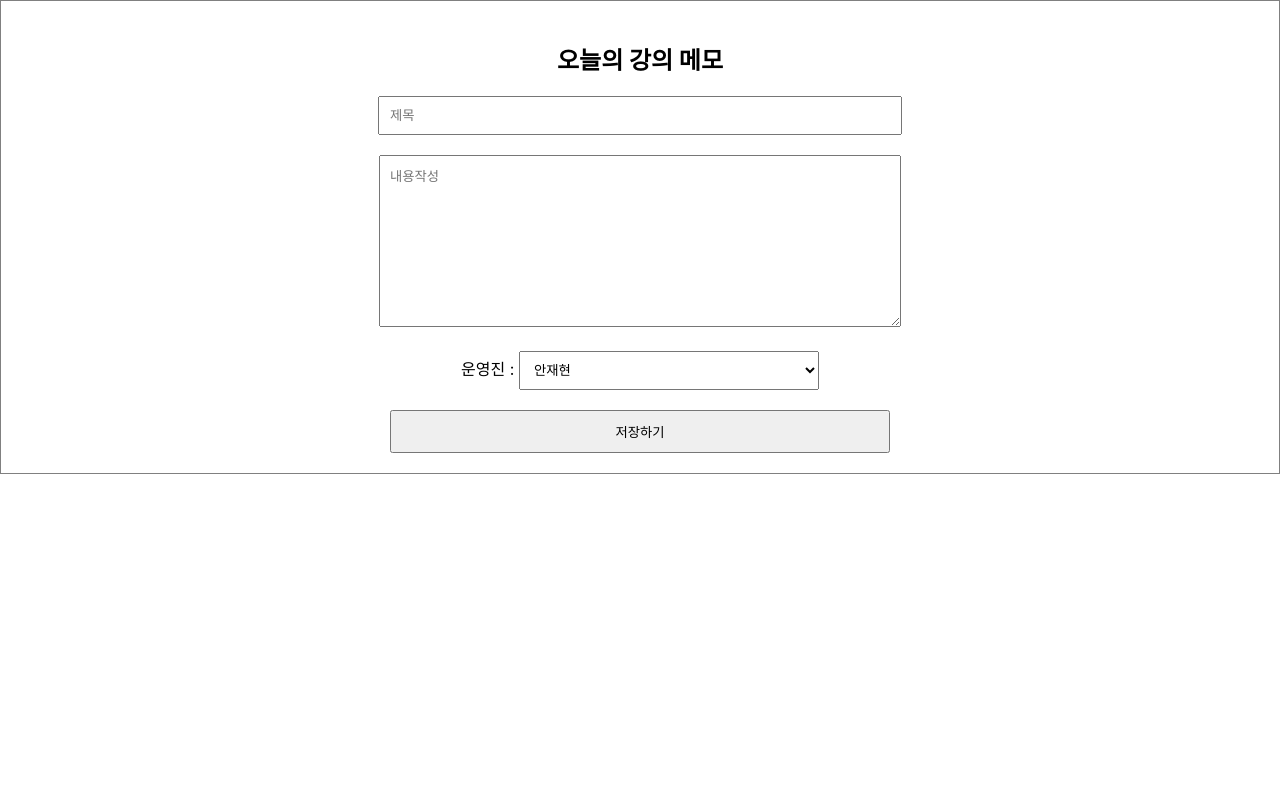
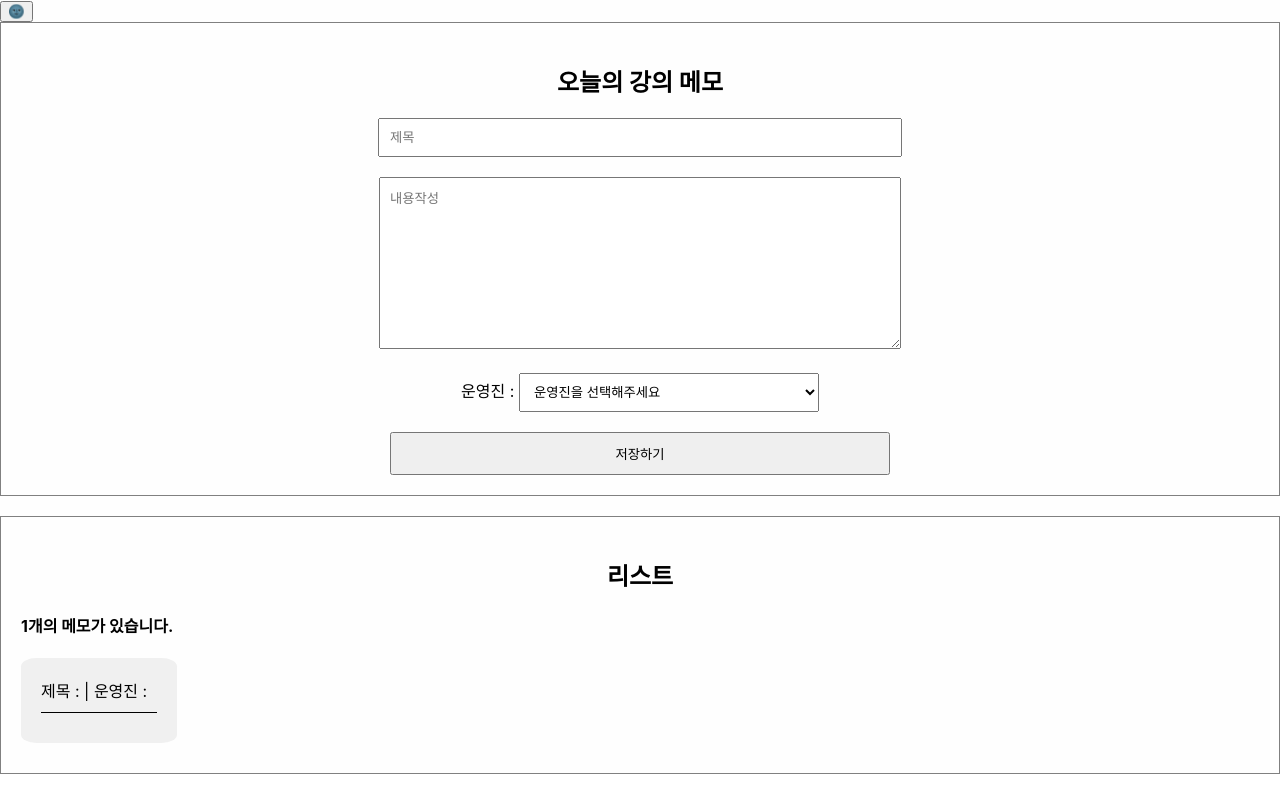
Before and after one commit to likelionkit11th/Front-End, a React (Create React App) app in the folder Memo/: page / in a window 1280 px wide. Both pictures are taken after a click on the button "저장하기". Built offline with nearby package versions, Linux system fonts and the light colour scheme.

Commit message:
세번째 과제 완료

```diff
--- a/Memo/package.json
+++ b/Memo/package.json
@@ -8,6 +8,7 @@
     "@testing-library/user-event": "^13.5.0",
     "react": "^18.2.0",
     "react-dom": "^18.2.0",
+    "react-router-dom": "^6.11.2",
     "react-scripts": "5.0.1",
     "web-vitals": "^2.1.4"
   },
--- a/Memo/src/App.css
+++ b/Memo/src/App.css
@@ -35,3 +35,65 @@ textarea {
   padding: 10px;
   cursor: pointer;
 }
+
+.ListView {
+  border: 1px solid gray;
+  padding: 20px;
+  margin-top: 20px;
+}
+
+.ListView_list {
+  display: flex;
+  flex-wrap: wrap;
+}
+
+.ListView h2 {
+  text-align: center;
+}
+
+.Item {
+  background-color: rgb(240, 240, 240);
+  margin-bottom: 10px;
+  padding: 20px;
+  border-radius: 10%;
+}
+
+.Item span {
+  margin-right: 10px;
+}
+
+.Item .info {
+  border-bottom: 1px solid black;
+  padding-bottom: 10px;
+  margin-bottom: 10px;
+}
+
+.Item .content {
+  font-weight: bold;
+}
+
+.Item textarea {
+  padding: 10px;
+}
+
+.dark{
+  background-color: #202124;
+  color: white;
+}
+
+.dark Input{
+  background-color: rgb(125, 182, 229);
+}
+
+.dark Textarea{
+  background-color: rgb(125, 182, 229);
+}
+
+.dark .ListView .Item {
+  background-color: rgb(125, 182, 229);
+}
+
+.light{
+  background-color: #fefefe;
+  color: #202124,
+}
--- a/Memo/src/App.js
+++ b/Memo/src/App.js
@@ -1,10 +1,34 @@
+import React, { useState } from 'react';
 import './App.css';
 import MemoEdit from './MemoEdit';
+import MemoList from './Memo_list';
+import { BrowserRouter, Routes, Route, Link } from 'react-router-dom';
+
 
 function App() {
+
+  const [data, setData] = useState([]);
+
+  const onCreate = (title, content, member) => {
+    const newItem = {
+      title,
+      content,
+      member
+    };
+    setData([newItem, ...data])
+  }
+
+  const [isDark, setisDark] = useState(false);
+
+  const darkMode = (e) => {
+    setisDark(!isDark)
+  }
+
   return (
-    <div className="App">
-      <MemoEdit/>
+    <div className={isDark ? 'dark' : 'light'}>
+      <button onClick={darkMode}>{isDark ? '🌝' : '🌚'}</button>
+      <MemoEdit onCreate={onCreate} />
+      <MemoList list={data} />
     </div>
   );
 }
--- /dev/null
+++ b/Memo/src/ListItem.js
@@ -0,0 +1,18 @@
+import React from 'react';
+
+const ListItem = ({title, content, member}) => {
+    return (
+        <div className="Item">
+            <div className="info">
+                <span className="memo_info">
+                    제목 : {title} | 운영진 : {member}
+                </span>
+            </div>
+            <div className="content">
+                {content}
+            </div>
+        </div>
+    );
+};
+
+export default ListItem;
--- a/Memo/src/MemoEdit.js
+++ b/Memo/src/MemoEdit.js
@@ -1,28 +1,61 @@
-import React from 'react';
+import React, { useState } from 'react';
 
-const MemoEdit = () => {
+const MemoEdit = ({onCreate}) => {
+  const [state, setState] = useState({
+    title: "",
+    content: "",
+    member: "",
+  });
+  const handleState = (e) => {
+    setState({
+      ...state,
+      [e.target.name]:e.target.value,
+    })
+  }
+  const handleSub = (e) => {
+    console.log(state)
+    onCreate(state.title, state.content, state.member);
+    alert('저장성공');
+    setState({
+      title: "",
+    content: "",
+    member: ""})
+  }
 
   return (
     <div className="MemoEdit">
     <h2>오늘의 강의 메모</h2>
     <div>
-      <input placeholder='제목'/>
+      <input
+      className='Input'
+      placeholder='제목'
+      name = 'title'
+      value={state.title}
+      onChange={handleState}
+      />
     </div>
     <div>
-      <textarea placeholder='내용작성'/>
+      <textarea
+      className='Textarea'
+      placeholder='내용작성'
+      name ='content'
+      value={state.content}
+      onChange={handleState}
+      />
     </div>
     <div>
       <span>운영진 : </span>
-      <select>
-        <option value={1}>안재현</option>
-        <option value={2}>이태헌</option>
-        <option value={3}>오세찬</option>
-        <option value={4}>모유진</option>
-        <option value={5}>박규현</option>
+      <select name='member' value={state.member} onChange={handleState}>
+        <option value='default'>운영진을 선택해주세요</option>
+        <option value={'안재현'}>안재현</option>
+        <option value={'이태헌'}>이태헌</option>
+        <option value={'오세찬'}>오세찬</option>
+        <option value={'모유진'}>모유진</option>
+        <option value={'박규현'}>박규현</option>
       </select>
     </div>
     <div>
-      <button>저장하기</button>
+      <button onClick={handleSub}>저장하기</button>
     </div>
   </div>
   );
--- /dev/null
+++ b/Memo/src/Memo_list.js
@@ -0,0 +1,19 @@
+import React from 'react';
+import ListItem from './ListItem';
+const MemoList = ({ list }) => {
+  console.log(list);
+  return <div className='ListView'>
+          <h2>리스트</h2>
+          <h4>{list.length}개의 메모가 있습니다.</h4>
+    <div className='ListView_list'>
+      {list.map((ele) => {
+        return <ListItem title={ele.title} content={ele.content} member={ele.member}></ListItem>
+      })}
+    </div>
+  </div>
+}
+
+MemoList.defaultProps = {
+  list: []
+}
+export default MemoList
```
Also changed, not shown: Memo/src/LifeCycle.js (added, +20 -0 lines), 2 other files (tests, documents, lock files or other folders).
